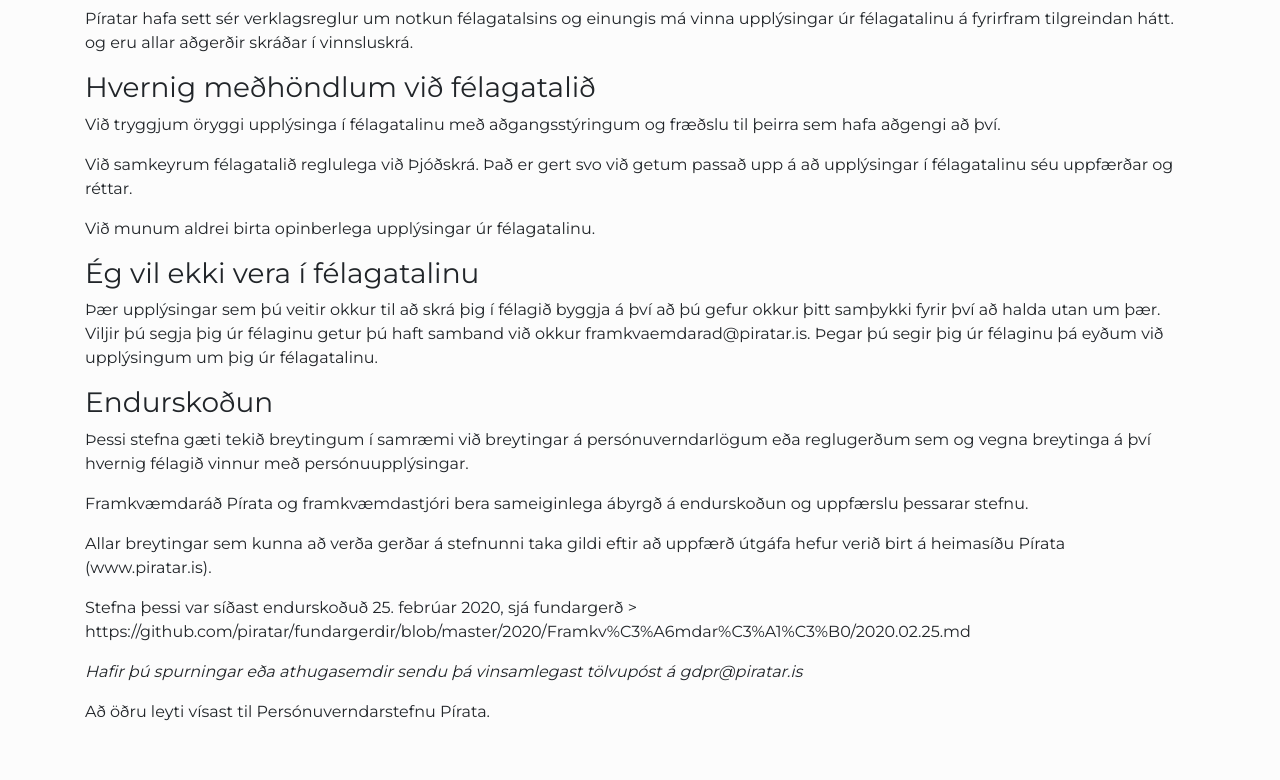
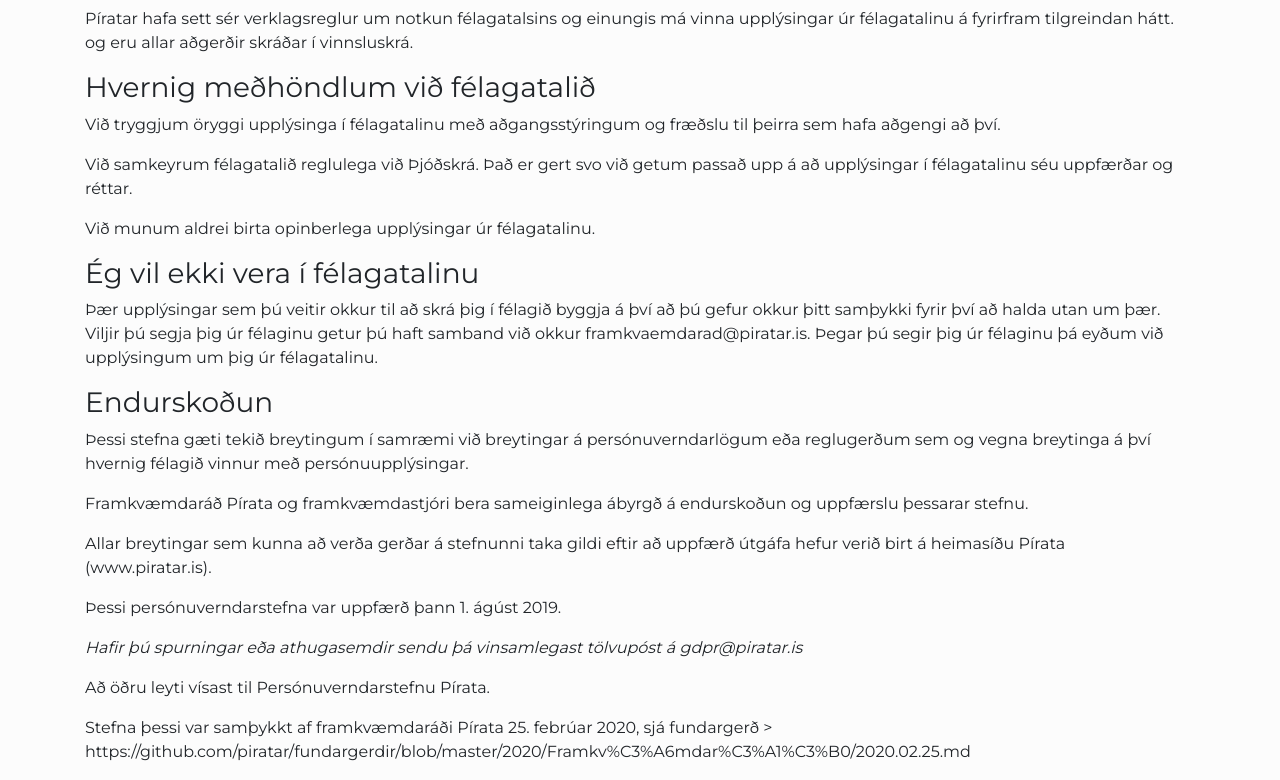
Before and after one commit to piratar/log.piratar.is, a Jekyll site: the page built from Lög og rekstrarstefnur Pírata/Stefna um félagatal Pírata.md, in a window 1280 px wide and 900 px high, scrolled down 1923 px, cut to the strip 120-900 px from the top of the window. Built offline with Jekyll 4.4.1, drawn with Linux system fonts in a browser that asks for light colours; our own code applies the rules of GitHub Pages for plain Markdown files; before the commit the page ends 2783 px from its top, so only the background shows below that.

Commit message:
Update Stefna um félagatal Pírata.md

```diff
--- a/Lög og rekstrarstefnur Pírata/Stefna um félagatal Pírata.md
+++ b/Lög og rekstrarstefnur Pírata/Stefna um félagatal Pírata.md
@@ -54,8 +54,10 @@
 
 Allar breytingar sem kunna að verða gerðar á stefnunni taka gildi eftir að uppfærð útgáfa hefur verið birt á heimasíðu Pírata (www.piratar.is).
 
-Stefna þessi var síðast endurskoðuð 25. febrúar 2020, sjá fundargerð > https://github.com/piratar/fundargerdir/blob/master/2020/Framkv%C3%A6mdar%C3%A1%C3%B0/2020.02.25.md
+Þessi persónuverndarstefna var uppfærð þann 1. ágúst 2019.
 
 *Hafir þú spurningar eða athugasemdir sendu þá vinsamlegast tölvupóst á gdpr@piratar.is*
 
 Að öðru leyti vísast til Persónuverndarstefnu Pírata.
+
+Stefna þessi var samþykkt af framkvæmdaráði Pírata 25. febrúar 2020, sjá fundargerð > https://github.com/piratar/fundargerdir/blob/master/2020/Framkv%C3%A6mdar%C3%A1%C3%B0/2020.02.25.md
```
